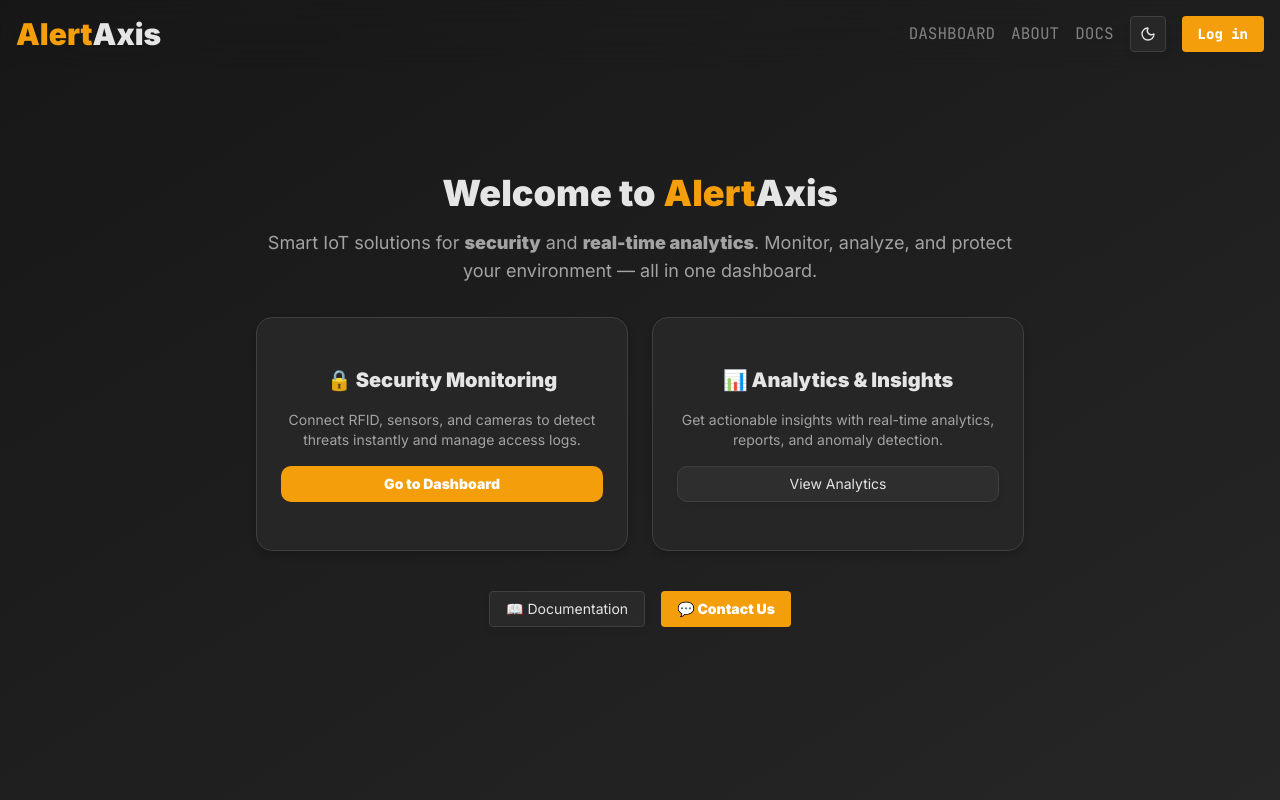
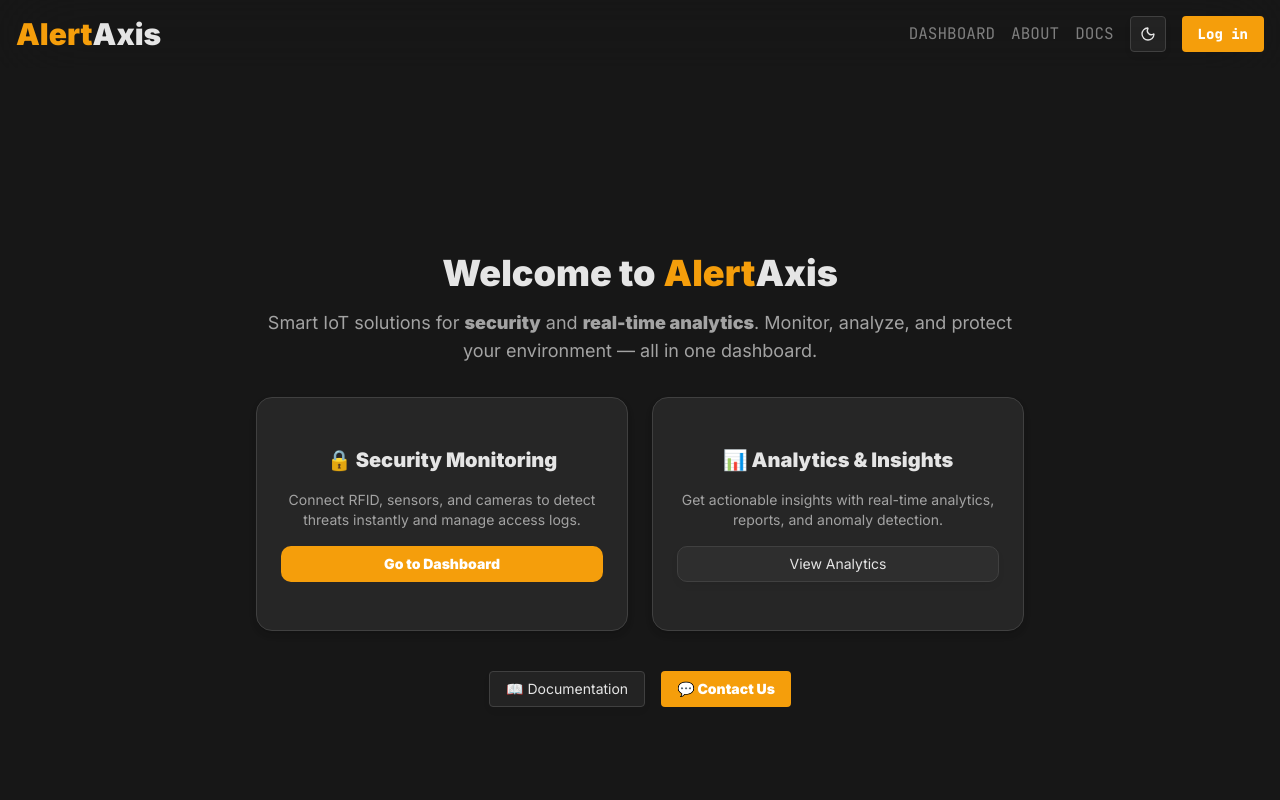
Before and after one commit to Xdorm69/next-AlertAxis-iot, a Next.js app: page /get-started in a window 1280 px wide. Shown: the top 800 px of the page. Built offline with nearby package versions, Linux system fonts and the light colour scheme; no server answers.

Commit message:
fixed get-started

```diff
--- a/app/get-started/page.tsx
+++ b/app/get-started/page.tsx
@@ -8,7 +8,7 @@
 
 export default function GetStartedPage() {
   return (
-    <div className="min-h-screen flex flex-col items-center justify-center bg-gradient-to-br from-background to-muted px-6 py-12">
+    <div className="min-h-screen my-20 flex flex-col items-center justify-center px-6 py-12">
       <motion.div
         initial={{ opacity: 0, y: 40 }}
         animate={{ opacity: 1, y: 0 }}
--- a/components/MobileNavbar.tsx
+++ b/components/MobileNavbar.tsx
@@ -53,7 +53,7 @@
         filter: "blur(0px)",
         duration: 0.4,
         ease: "power2.out",
-        stagger: 0.06,
+        stagger: 0.04,
       },
       "-=0.3"
     );
```
